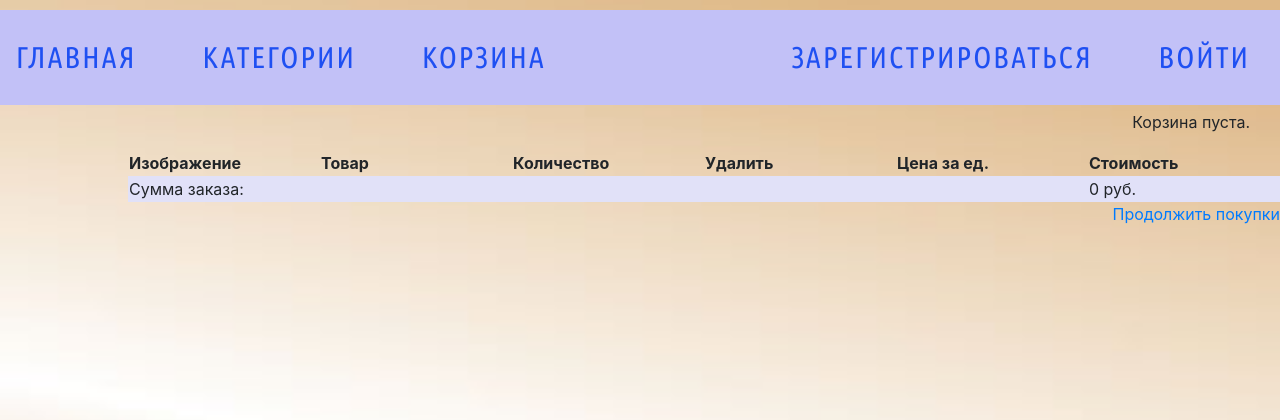
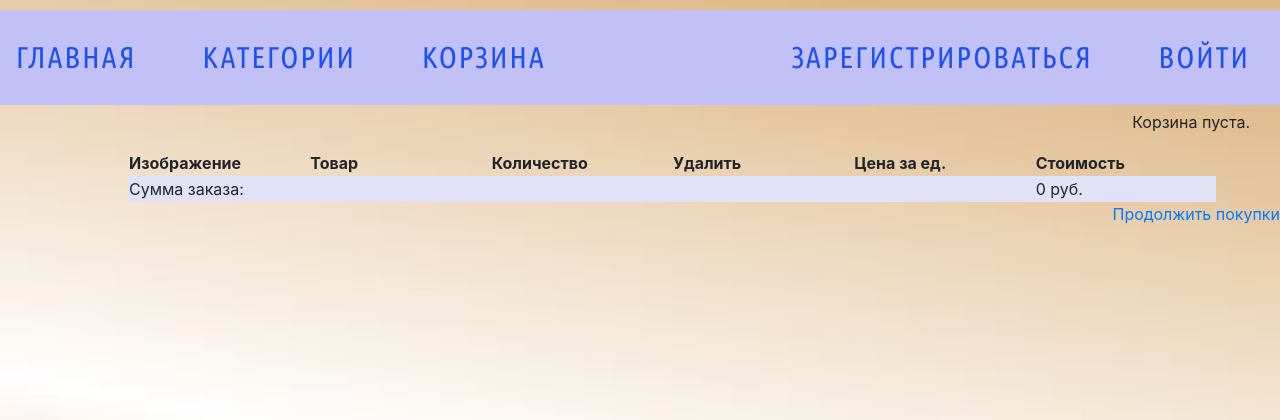
Before and after one commit to OlgaDrobysheva/internet-shop, a Django app: page /cart/ in a window 1280 px wide. Shown: the top 420 px of the page. Run offline with Django 4.2, Linux system fonts and the light colour scheme; data that the repository does not hold is empty; some libraries are stand-ins or nearby versions.

Commit message:
Correct css

```diff
--- a/static/css/cart.css
+++ b/static/css/cart.css
@@ -1,6 +1,6 @@
 .cart-table {
     margin-left: 10%;
-    width: 90%;
+    width: 85%;
     table-layout: fixed;
 }
 
```
